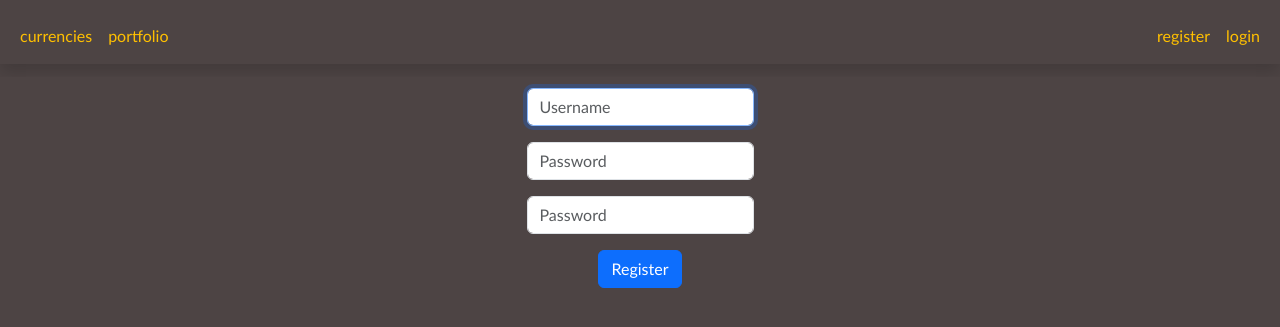
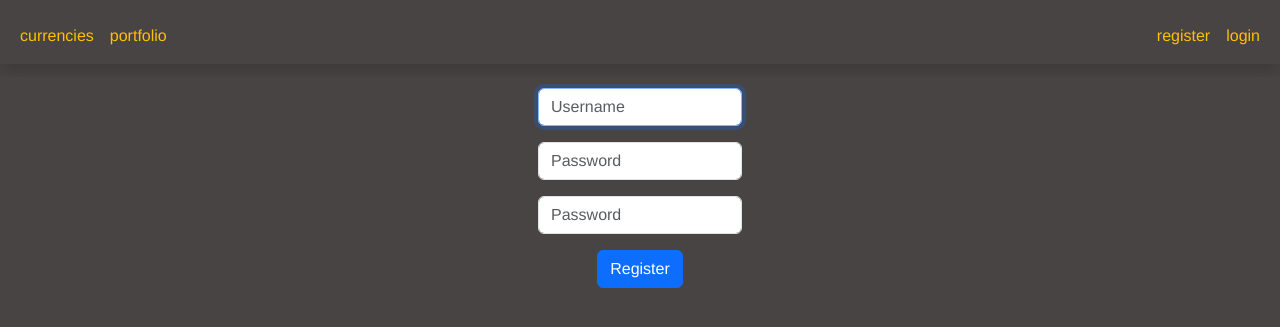
Before and after one commit to markoksb/crypto_portfolio, a Flask app: page /register in a window 1280 px wide. Shown: the top 327 px of the page. Run offline with Flask 3, Linux system fonts and the light colour scheme; some libraries are stand-ins or nearby versions.

Commit message:
slight color change

```diff
--- a/app.py
+++ b/app.py
@@ -27,7 +27,8 @@ def after_request(response):
 
 @app.route("/")
 def index():
-    return render_template("index.html")
+    return redirect("/crypto")
+    #return render_template("index.html")
 
 @app.route("/crypto")
 def crypto():
--- a/static/css/main.css
+++ b/static/css/main.css
@@ -1,8 +1,8 @@
 body
 {
-    background-color: #4d4444;
+    background-color: #484444;
     color: #ffffff;
-    font-family: 'Trebuchet MS', 'Lucida Sans Unicode', 'Lucida Grande', 'Lucida Sans', Arial, sans-serif;
+    font-family: 'Helvetica', 'Trebuchet MS', 'Lucida Sans Unicode', 'Lucida Grande', 'Lucida Sans', Arial, sans-serif;
 }
 table
 {
--- a/templates/error.html
+++ b/templates/error.html
@@ -8,5 +8,5 @@
     <!-- https://memegen.link/ -->
     <!-- https://knowyourmeme.com/memes/grumpy-cat -->
     <br>
-    <img alt="{{ top }}" class="img-fluid" style="border: 1px solid #FFC800" src="https://api.memegen.link/images/custom/{{ top | urlencode }}/{{ bottom | urlencode }}.jpg?background=https://i.imgur.com/CsCgN7Ll.png&width=400" title="{{ top }}">
+    <img alt="{{ top }}" class="img-fluid" style="border: 1px solid #FFC000" src="https://api.memegen.link/images/custom/{{ top | urlencode }}/{{ bottom | urlencode }}.jpg?background=https://i.imgur.com/CsCgN7Ll.png&width=400" title="{{ top }}">
 {% endblock %}
```
